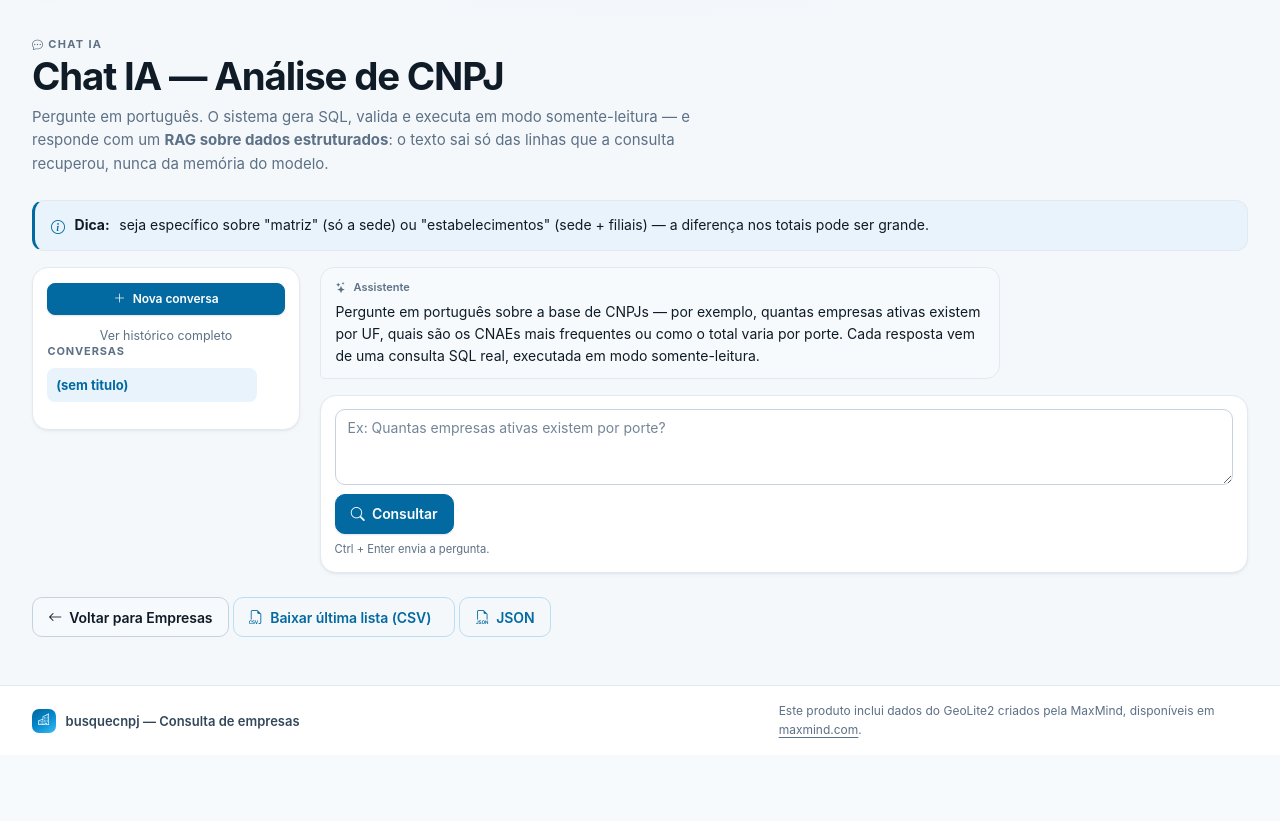
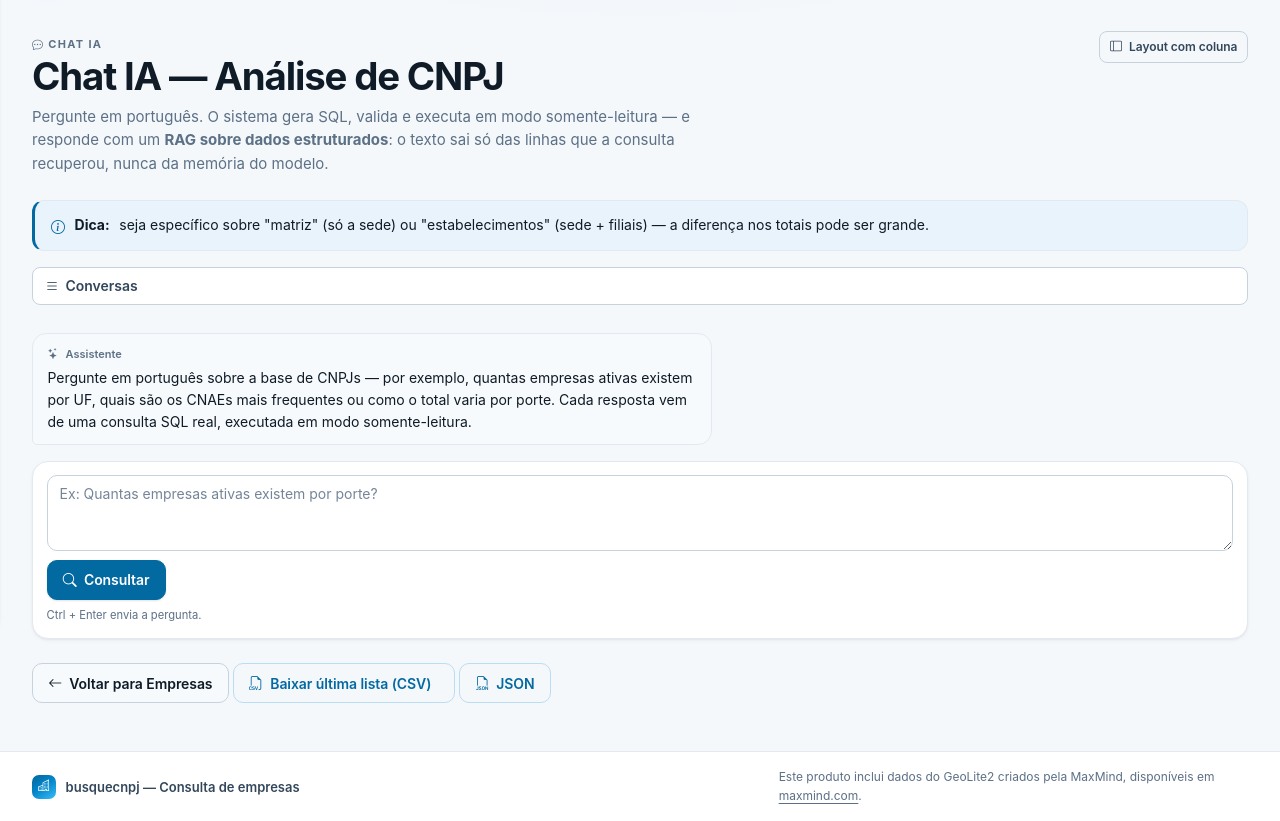
Before and after one commit to antoniorosasse/cnpj_interface, a Django app: page /chat/ in a window 1280 px wide. Shown: the part 67-888 px from the top of the page. Before the commit the page ends 805 px from the top, so only its background shows below. Run offline with Django 5.2, Linux system fonts and the light colour scheme; the visitor is signed in with stand-in values (Sample User, id 1); data comes from the database, SQL or seed files in the repository; data that the repository does not hold is empty; some libraries are stand-ins or nearby versions.

Commit message:
feat(chat): layout amplo vira padrao; coluna de conversas fica em ?layout=padrao
- a sidebar de conversas virou gaveta (botao "Conversas", fecha com Esc ou
  clique fora) e o thread ocupa a largura toda: mais espaco para a tabela,
  que e' o que o cliente leva
- "Nova conversa" e "Ver historico completo" seguem no topo da gaveta
- o layout antigo continua acessivel em /chat/?layout=padrao (link no topo),
  com as mesmas funcoes de render e o mesmo contrato de API
- 637 testes OK

```diff
--- a/chat/templates/chat/chat.html
+++ b/chat/templates/chat/chat.html
@@ -8,7 +8,7 @@
 {% endblock %}
 
 {% block content %}
-<div class="chat-page">
+<div class="chat-page{% if not layout_padrao %} chat-wide{% endif %}">
 
     {# ============================================================ #}
     {# CABECALHO #}
@@ -24,6 +24,12 @@
                 recuperou, nunca da memória do modelo.
             </p>
         </div>
+        <a class="btn btn-sm btn-outline-secondary align-self-start"
+           href="{% if layout_padrao %}{% url 'chat:chat' %}{% else %}?layout=padrao{% endif %}"
+           rel="nofollow" title="Alternar entre o layout amplo e o layout antigo com a coluna de conversas">
+            {% if layout_padrao %}<i class="bi bi-arrows-angle-expand" aria-hidden="true"></i> Layout amplo
+            {% else %}<i class="bi bi-layout-sidebar" aria-hidden="true"></i> Layout com coluna{% endif %}
+        </a>
     </div>
 
     <div class="alert alert-info" role="note">
@@ -35,7 +41,7 @@
     <div class="layout-chat">
 
         <!-- SIDEBAR DE CONVERSAS -->
-        <aside class="sidebar-conversas" aria-label="Suas conversas">
+        <aside class="sidebar-conversas" id="sidebar-conversas" aria-label="Suas conversas">
             <form method="post" action="{% url 'chat:nova' %}" class="mb-2">
                 {% csrf_token %}
                 <button type="submit" class="btn btn-primary btn-sm w-100">
@@ -68,8 +74,14 @@
 
         </aside>
 
+        <div class="chat-backdrop" id="chat-backdrop" hidden></div>
+
         <!-- CONTEUDO DO CHAT -->
         <div class="chat-main">
+            <button type="button" class="chat-drawer-toggle" id="chat-drawer-toggle"
+                    aria-controls="sidebar-conversas" aria-expanded="false">
+                <i class="bi bi-list" aria-hidden="true"></i> Conversas
+            </button>
 
             {% if mensagens_json == '[]' %}
             <div class="chat-boas-vindas">
@@ -638,6 +650,28 @@
     });
 
     renderThreadInicial();
+
+    // Drawer do protótipo "layout amplo" (inofensivo no layout padrão)
+    (function () {
+        var botao = document.getElementById('chat-drawer-toggle');
+        var sidebar = document.getElementById('sidebar-conversas');
+        var fundo = document.getElementById('chat-backdrop');
+        if (!botao || !sidebar || !fundo) { return; }
+        function fechar() {
+            sidebar.classList.remove('aberta');
+            fundo.hidden = true;
+            botao.setAttribute('aria-expanded', 'false');
+        }
+        botao.addEventListener('click', function () {
+            var aberta = sidebar.classList.toggle('aberta');
+            fundo.hidden = !aberta;
+            botao.setAttribute('aria-expanded', aberta ? 'true' : 'false');
+        });
+        fundo.addEventListener('click', fechar);
+        document.addEventListener('keydown', function (evento) {
+            if (evento.key === 'Escape') { fechar(); }
+        });
+    })();
 })();
 </script>
 {% endblock %}
--- a/chat/views.py
+++ b/chat/views.py
@@ -203,6 +203,8 @@ def chat_view(request):
         'conversas': conversas,
         'mensagens_json': json.dumps(mensagens_json, default=str),
         'ultima_lista_linhas': ultima_lista_linhas,
+        # Layout amplo e' o padrao desde 23/11; ?layout=padrao volta ao antigo.
+        'layout_padrao': request.GET.get('layout') == 'padrao',
         # Quantas linhas do resultado o resposta_natural manda pro prompt.
         # Vai pro template pra nota de RAG mostrar numeros reais, sem
         # duplicar o 20 no HTML/JS.
--- a/static/css/portal-inteligencia.css
+++ b/static/css/portal-inteligencia.css
@@ -156,3 +156,56 @@
 .hist-page .hist-item .form-deletar { margin: 0; }
 .hist-page .hist-vazio { padding: 2.5rem 1rem; text-align: center; }
 .hist-page .hist-vazio .bi { color: var(--p-muted); font-size: 1.8rem; }
+
+/* ==========================================================================
+   LAYOUT AMPLO (modelo 2) — padrao desde 23/11
+   Sidebar vira gaveta e o thread ocupa a largura toda. ?layout=padrao
+   remove a classe .chat-wide e devolve o layout antigo com a coluna fixa.
+   ========================================================================== */
+.chat-drawer-toggle { display: none; }
+
+.chat-page.chat-wide .layout-chat { display: block; }
+.chat-page.chat-wide .chat-main { width: 100%; }
+
+.chat-page.chat-wide .chat-drawer-toggle {
+    display: inline-flex;
+    align-items: center;
+    gap: .4rem;
+    margin-bottom: .75rem;
+    padding: .45rem .75rem;
+    border: 1px solid var(--p-line-strong);
+    border-radius: var(--p-r-sm);
+    background: var(--p-surface);
+    color: var(--p-ink-soft);
+    font-size: .875rem;
+    font-weight: 600;
+    cursor: pointer;
+}
+.chat-page.chat-wide .chat-drawer-toggle:hover { border-color: var(--p-accent); color: var(--p-accent); }
+
+.chat-page.chat-wide .sidebar-conversas {
+    position: fixed;
+    top: 0;
+    left: 0;
+    bottom: 0;
+    z-index: 1055;
+    width: 320px;
+    max-width: 85vw;
+    margin: 0;
+    padding: 1rem;
+    overflow-y: auto;
+    background: var(--p-surface);
+    border-right: 1px solid var(--p-line);
+    transform: translateX(-100%);
+    transition: transform .2s ease;
+}
+.chat-page.chat-wide .sidebar-conversas.aberta {
+    transform: none;
+    box-shadow: 8px 0 24px rgba(15, 27, 38, .18);
+}
+.chat-page.chat-wide .chat-backdrop {
+    position: fixed;
+    inset: 0;
+    z-index: 1050;
+    background: rgba(15, 27, 38, .35);
+}
```
